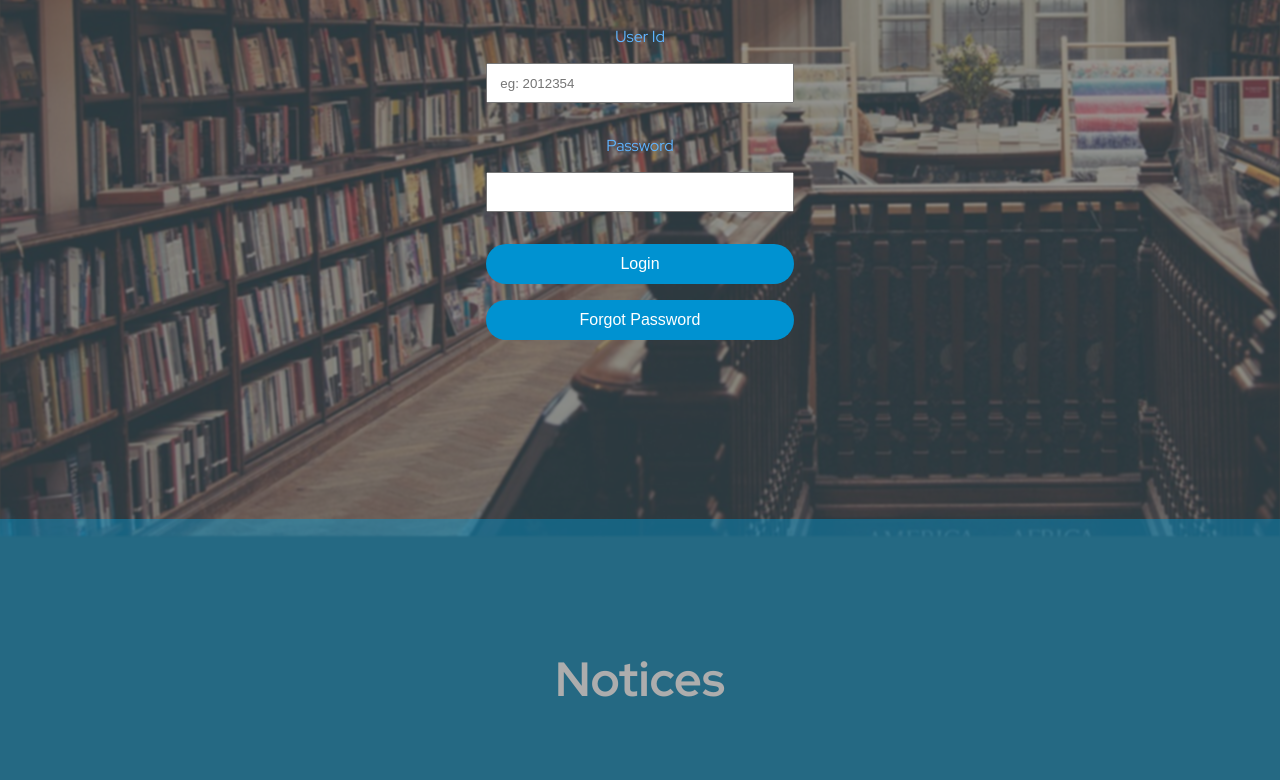
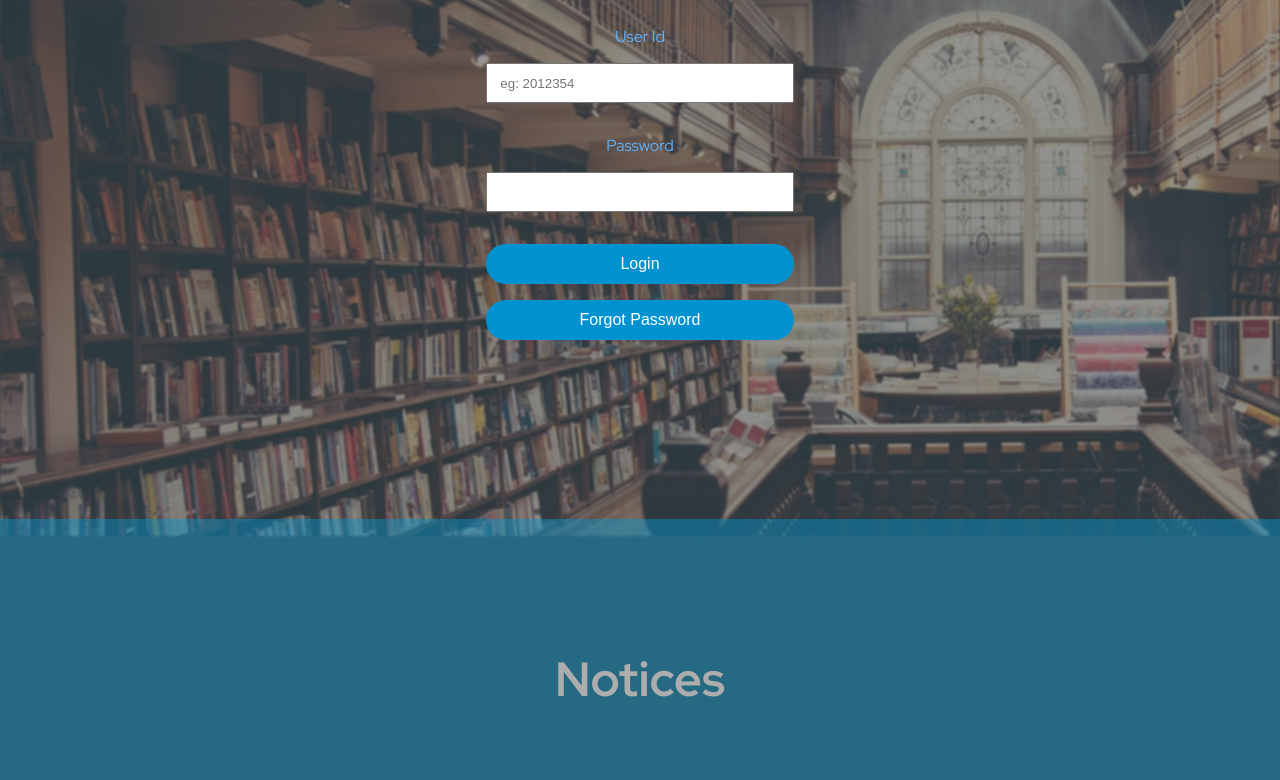
Before and after one commit to MRafayyy/Zabdesk-Design, a plain HTML site: page login page/index.html in a window 1280 px wide. Shown: the part 264-1044 px from the top of the page. Drawn offline with Linux system fonts and the light colour scheme.

Commit message:
Update style.css

```diff
--- a/login page/style.css
+++ b/login page/style.css
@@ -29,7 +29,7 @@ body{
     background-repeat: no-repeat;
        background-attachment: fixed;
 
-    background-position: left;
+/*     background-position: left; */
     top: 0%;
     right: 0%;
     z-index: -1;
```
